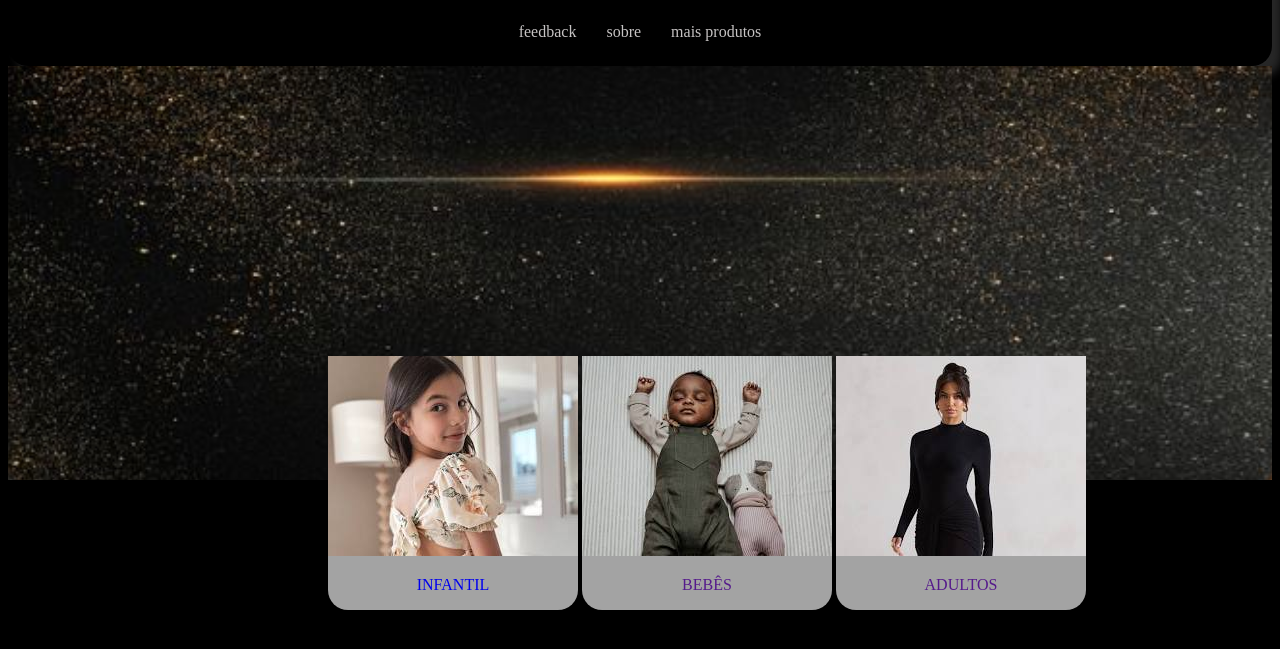
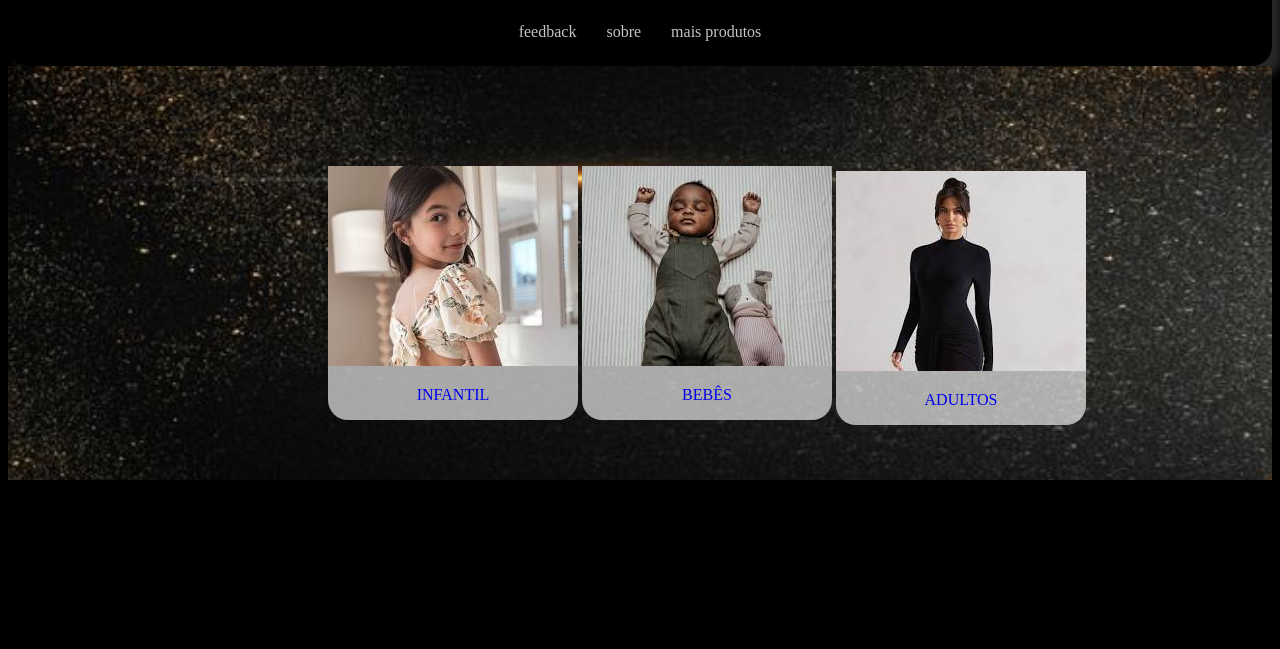
Before and after one commit to DenilsonAmaral/loja, a plain HTML site: page index.html in a window 1280 px wide. Shown: the part 89-738 px from the top of the page. Drawn offline with Linux system fonts and the light colour scheme.

Commit message:
alteraçães

```diff
--- a/index.html
+++ b/index.html
@@ -18,13 +18,14 @@
     </header>
 
     <main class="imagem1" id="imagem1">
-        <div class="imagem1"><img src="images4.jfif" alt="INFANTIL" ><p><a href="#" style="text-decoration: none;" style="color: white;" >INFANTIL</a></p></div>
-        <div class="imagem2"><img src="images1.jfif" alt="BEBÊS"><P><a href=""style="text-decoration: none;" style="color: white;">BEBÊS</a></P></div>
-        <div class="imagem3"><img src="images2.jfif" alt="ADULTOS"><P><a href=""style="text-decoration: none;" style="color: white;">ADULTOS</a></P></div>
+        <div class="imagem1"><img src="images4.jfif" alt="INFANTIL" ><p><a href="https://br.shein.com/Kids-c-2031.html?adp=25865435&src_module=all&src_identifier=on%3DIMAGE_COMPONENT%60cn%3Dshopbycate%60hz%3DhotZone_3%60ps%3D3_3%60jc%3Dreal_2031&src_tab_page_id=page_home1741475453716&ici=CCCSN%3Dall_ON%3DIMAGE_COMPONENT_OI%3D63090912_CN%3DONE_IMAGE_COMPONENT_TI%3D50001_aod%3D0_PS%3D3-3_ABT%3D0&entranceType=sbc"  style="text-decoration: none;" style="color: white;" >INFANTIL</a></p></div>
+        <div class="imagem2"><img src="images1.jfif" alt="BEBÊS"><P><a href="https://br.shein.com/RecommendSelection/Baby-Maternity-sc-017172967.html?adp=19117633&src_module=all&src_identifier=on%3DIMAGE_COMPONENT%60cn%3Dshopbycate%60hz%3DhotZone_5%60ps%3D3_5%60jc%3DitemPicking_017172967&src_tab_page_id=page_home1741475529636&ici=CCCSN%3Dall_ON%3DIMAGE_COMPONENT_OI%3D63090912_CN%3DONE_IMAGE_COMPONENT_TI%3D50001_aod%3D0_PS%3D3-5_ABT%3D0&entranceType=sbc"style="text-decoration: none;" style="color: white;">BEBÊS</a></P></div>
+        <div class="imagem3"><img src="images2.jfif" alt="ADULTOS"><P><a href="https://br.shein.com/pdsearch/Adulto/?ici=s1`SuggestionSearch`Adulto`_fb`d0`PageHome&search_source=2&search_type=all&source=association&src_identifier=st%3D4%60sc%3DAdulto%60sr%3D0%60ps%3D1&src_identifier_pre_search=&src_module=search&src_tab_page_id=page_home1741475555000"style="text-decoration: none;" style="color: white;">ADULTOS</a></P></div>
+
+
     </main>
 
     <footer>
 
-    </footer>
 </body>
 </html>
--- a/style.css
+++ b/style.css
@@ -61,7 +61,7 @@ body{
    div.imagem1{
      position: relative;
      display: inline-block;
-     top: 210px;
+     top: 20px;
      background-color: rgba(255, 255, 255, 0.64);
      color: white;
      border-radius: 20px;
@@ -72,7 +72,7 @@ body{
    div.imagem2{
      position: relative;
      display: inline-block;
-     top: 210px;
+     top: 20px;
      background-color: rgba(255, 255, 255, 0.64);
      color: white;
      border-radius: 20px;
@@ -82,9 +82,15 @@ body{
    div.imagem3{
      position: relative;
      display: inline-block;
-     top: 210px;
+     top: 25px;
      background-color: rgba(255, 255, 255, 0.64);
      color: white;
      border-radius: 20px;
      text-align: center;
    }
+
+   p#bottom{
+    text-align: center;
+    width: 95vw;
+    color: white;
+  }
```
Also changed, not shown: shein.webp (added).
